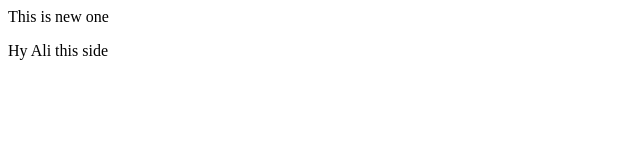
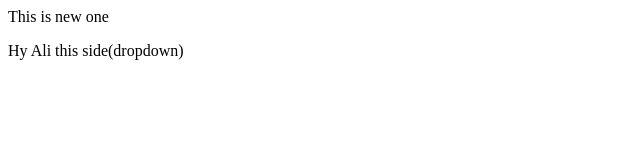
Before and after one commit to rocco8970/local-, a plain HTML site: page index.html in a window 1280 px wide. Shown: the full height of the page, 0-640 px from the left. Drawn offline with Linux system fonts and the light colour scheme.

Commit message:
Add dropdown

```diff
--- a/index.html
+++ b/index.html
@@ -1,2 +1,2 @@
 <p> This is new one</p>
-<p> Hy Ali this side</p>
+<p> Hy Ali this side(dropdown)</p>
```
